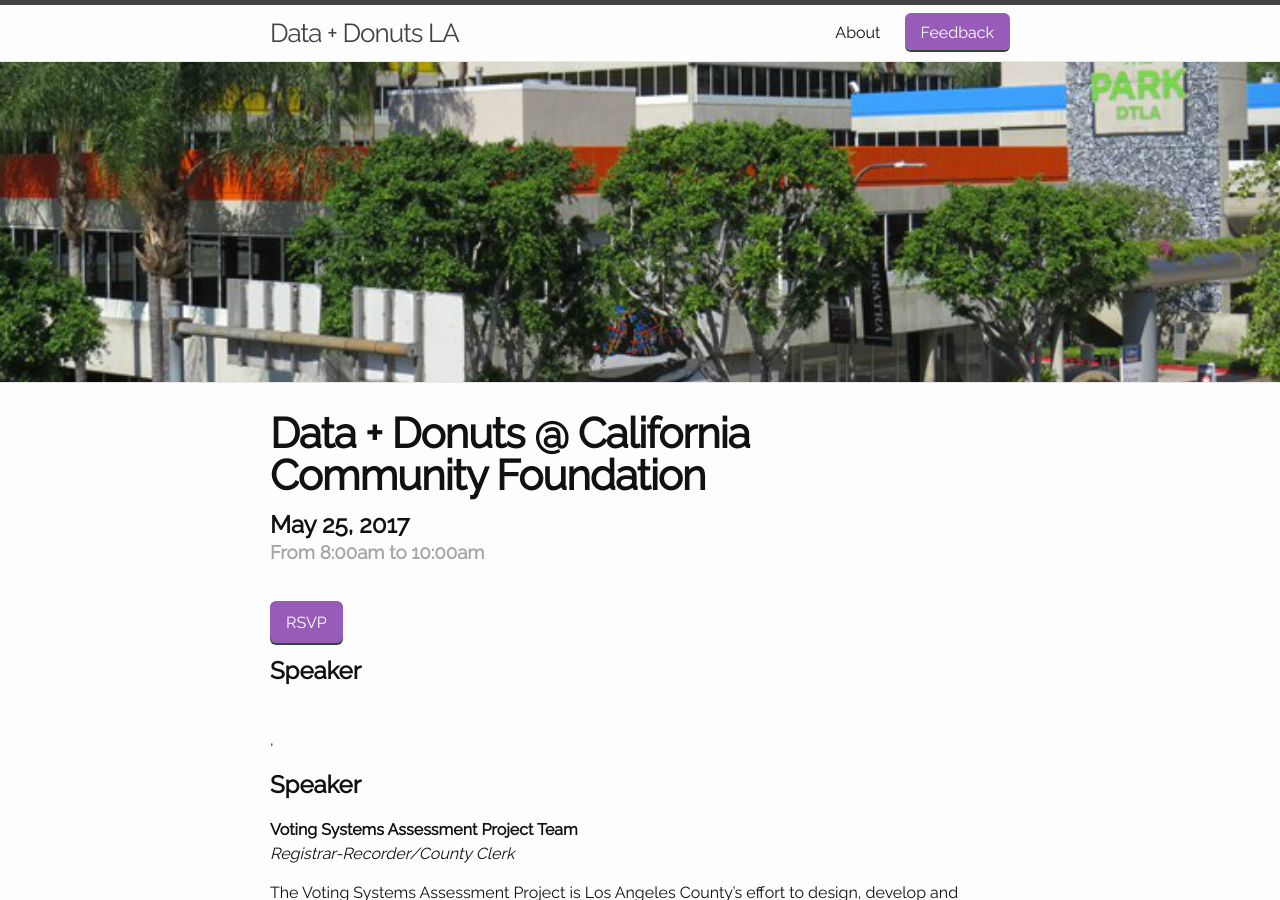
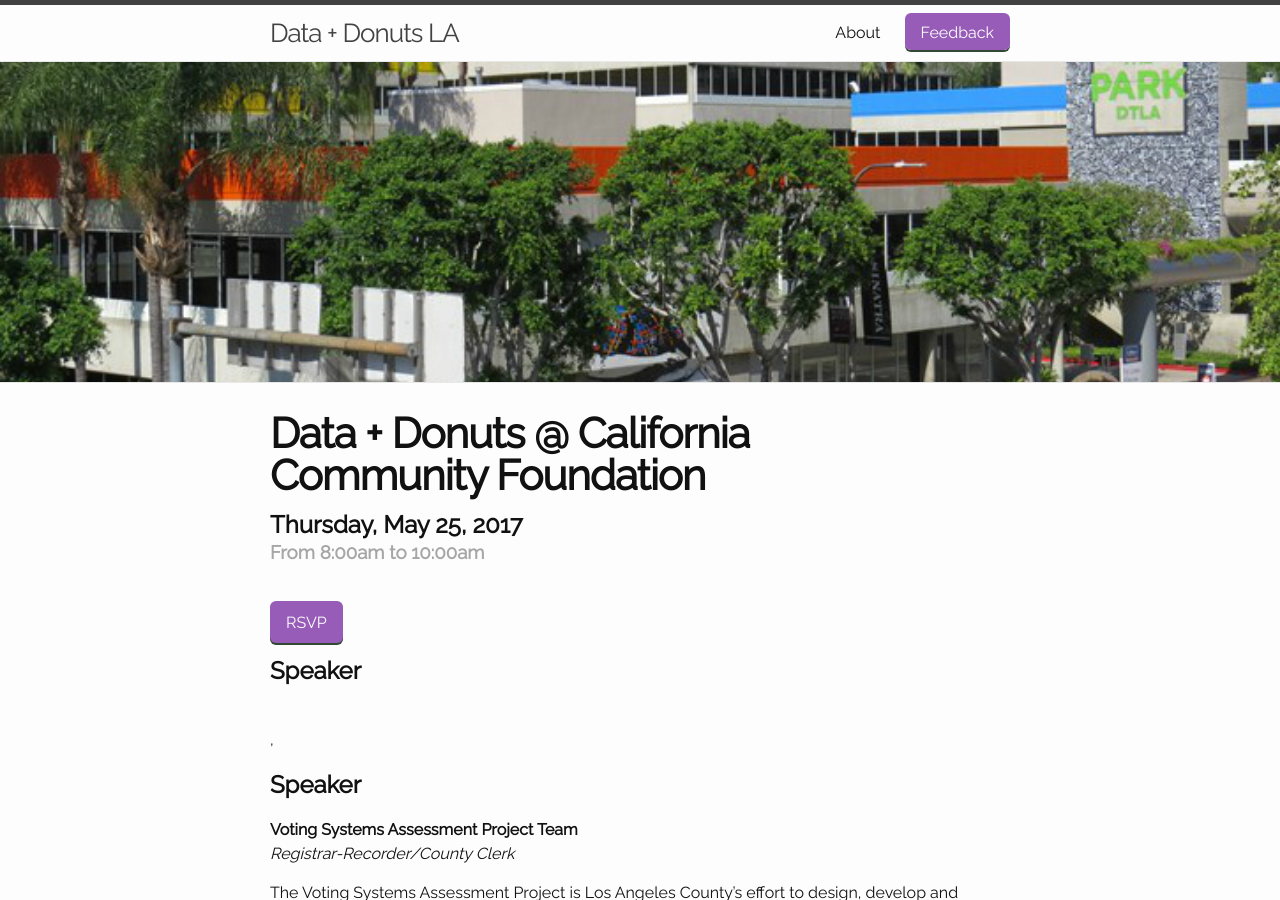
Before and after one commit to compilerla/data-donuts, a Jekyll site: the page built from _posts/2017-05-25-data-donuts-04.md, in a window 1280 px wide and 900 px high. Built offline with Jekyll 4.4.1, drawn with Linux system fonts in a browser that asks for light colours.

Commit message:
add day of week to event dates

```diff
--- a/_layouts/post.html
+++ b/_layouts/post.html
@@ -12,7 +12,7 @@
     {% if organiser.photo %}
         <h3 class="post-organisers-name">Featuring {{organiser.name}}</h3>
     {% endif %}
-    <h2 class="post-date"><time datetime="{{ page.date | date_to_xmlschema }}" itemprop="datePublished">{{ page.date | date: "%B %-d, %Y" }}</time>{% if page.author %} • <span itemprop="author" itemscope itemtype="http://schema.org/Person"><span itemprop="name">{{ page.author }}</span></span>{% endif %}</h2>
+    <h2 class="post-date"><time datetime="{{ page.date | date_to_xmlschema }}" itemprop="datePublished">{{ page.date | date: "%A, %B %-d, %Y" }}</time>{% if page.author %} • <span itemprop="author" itemscope itemtype="http://schema.org/Person"><span itemprop="name">{{ page.author }}</span></span>{% endif %}</h2>
     <h3 class="post-time">From {{ page.start_time }} to {{ page.end_time }}</h3>
   </header>
 
--- a/index.html
+++ b/index.html
@@ -48,7 +48,7 @@
           {% else %}
             <div class="event-square" style="background-image:url(http://evento.io/img/cover.jpg);">
           {% endif %}
-              <h2>{{ post.title }} <span>{{ post.date | date: "%b %-d, %Y" }}</span></h2>
+              <h2>{{ post.title }} <span>{{ post.date | date: "%A, %b %-d, %Y" }}</span></h2>
                <div class='event-square-overlay'></div>
             </div>
 
```
